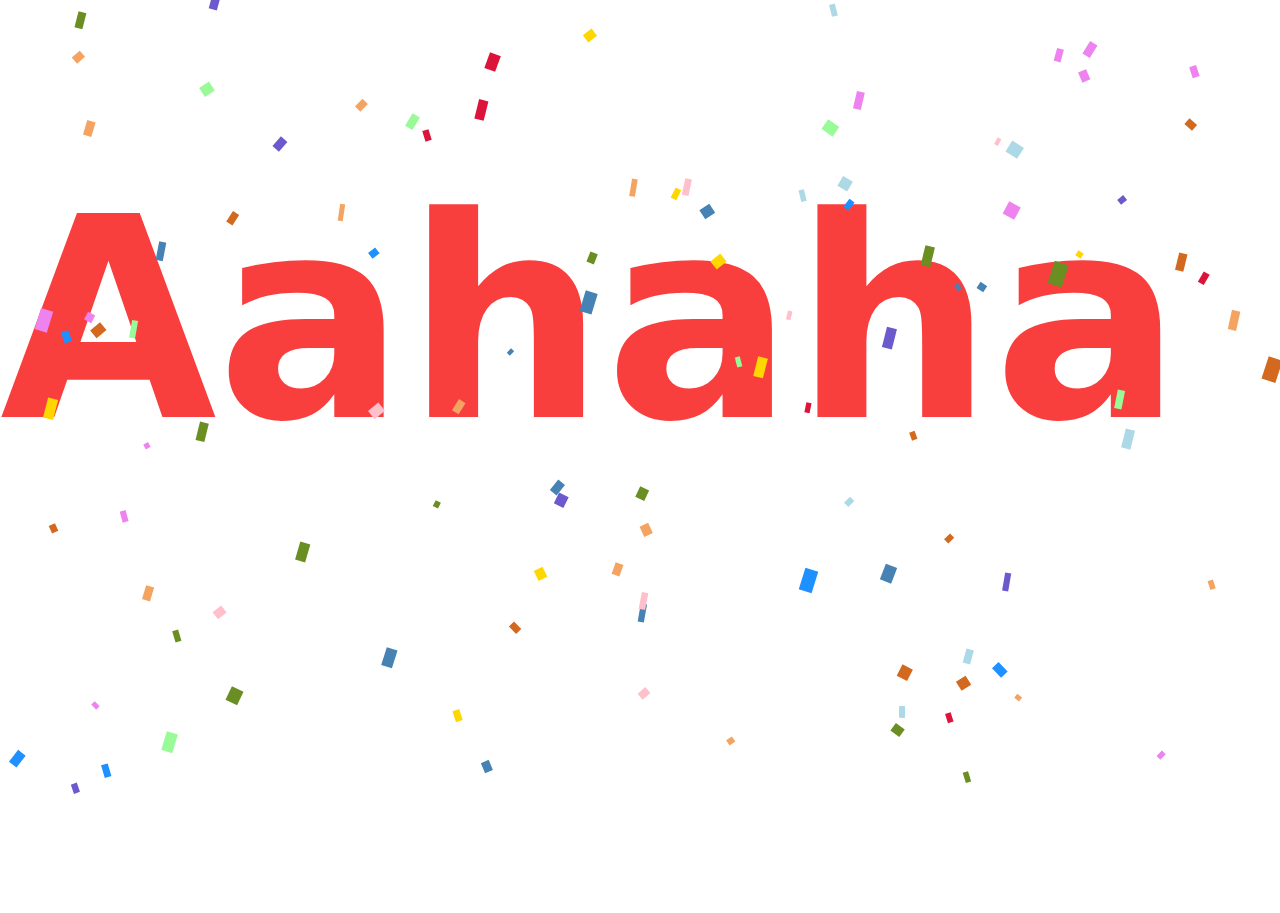
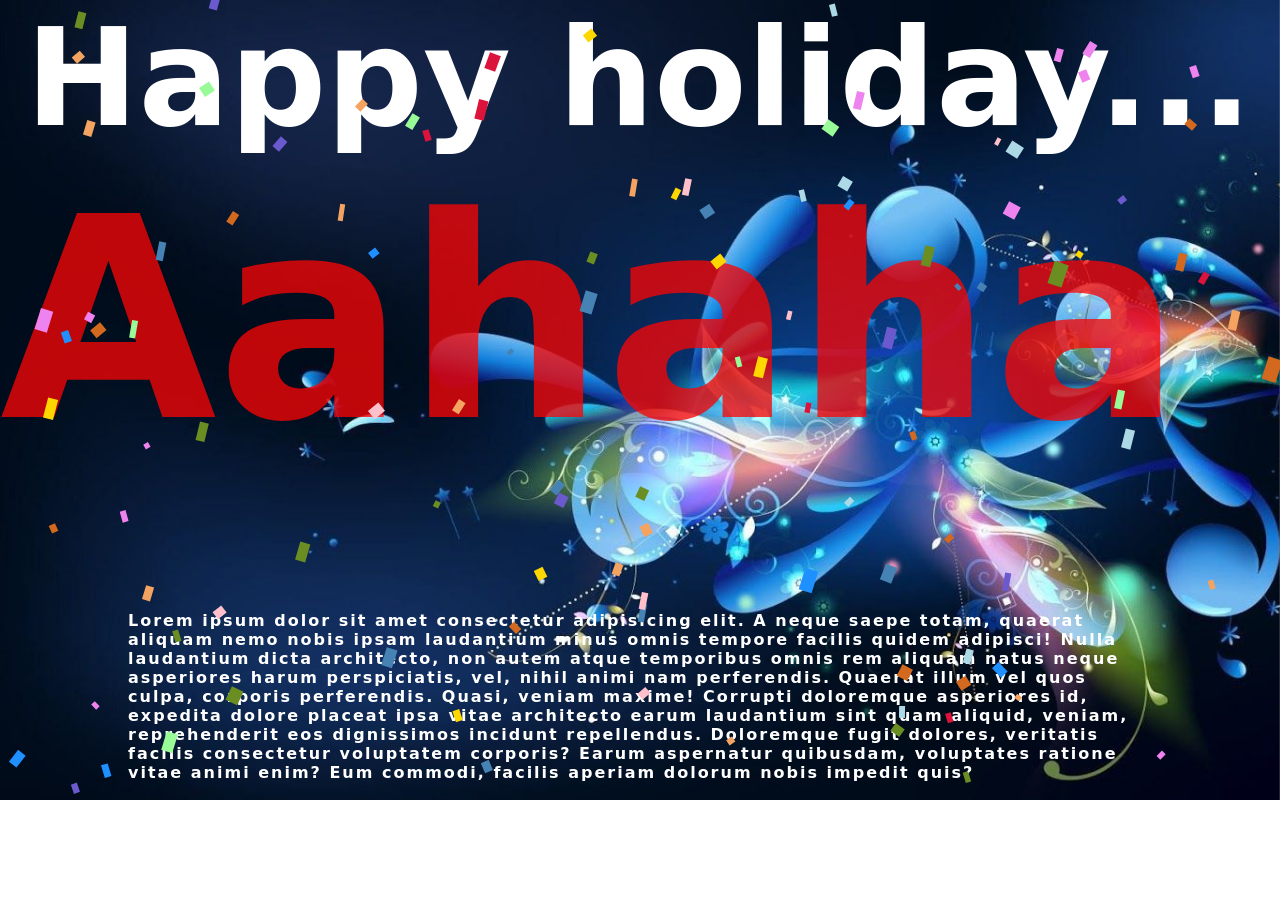
Before and after one commit to Masoom0786/WISH_U_HAPPY_BIRTHDAY_SWEET_KOMAL, a plain HTML site: page index.html in a window 1280 px wide. Shown: the top 913 px of the page. Drawn offline with nearby package versions, Linux system fonts and the light colour scheme.

Commit message:
Update my.css

```diff
--- a/my.css
+++ b/my.css
@@ -8,7 +8,7 @@
         width: 100%;
         height:100vh ;
         position: fixed;
-        background: url(java.png);
+        background: url(back.jpg);
         background-size: cover;
         z-index: -100;
     }
```
